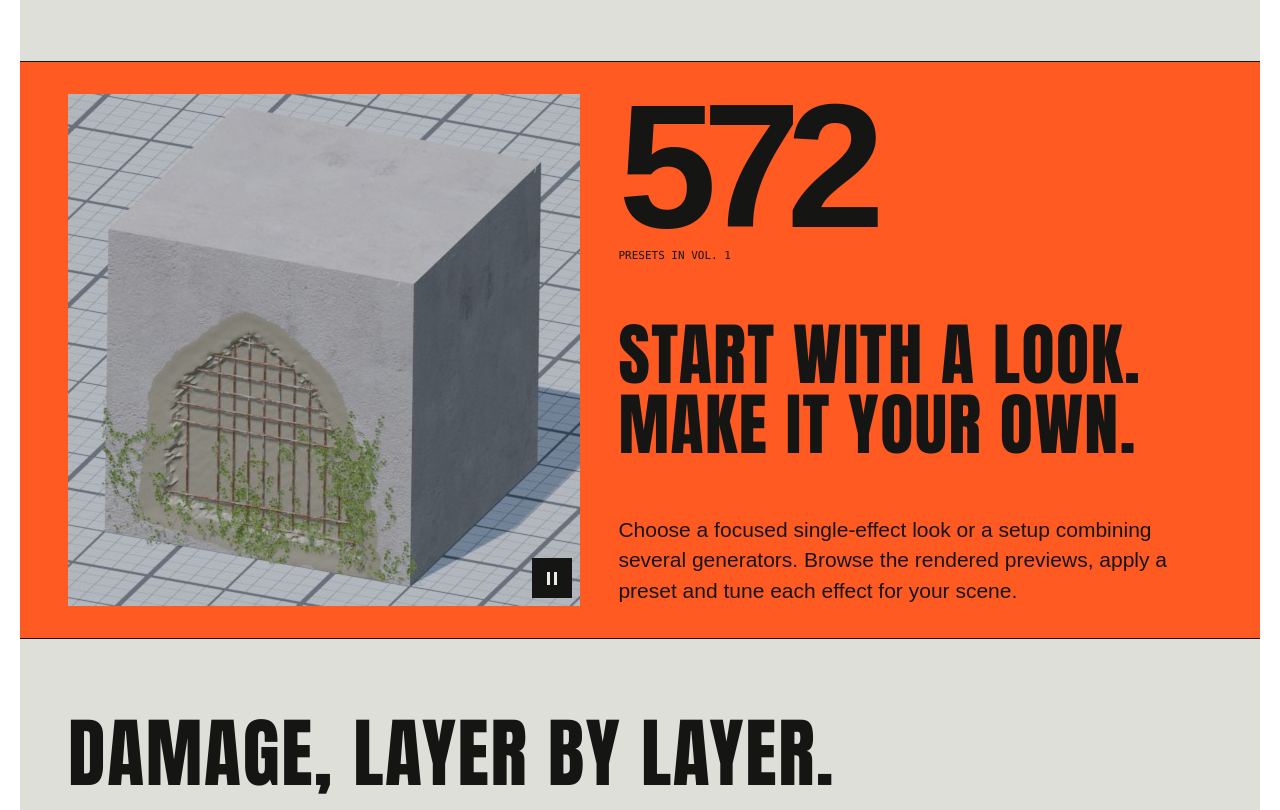
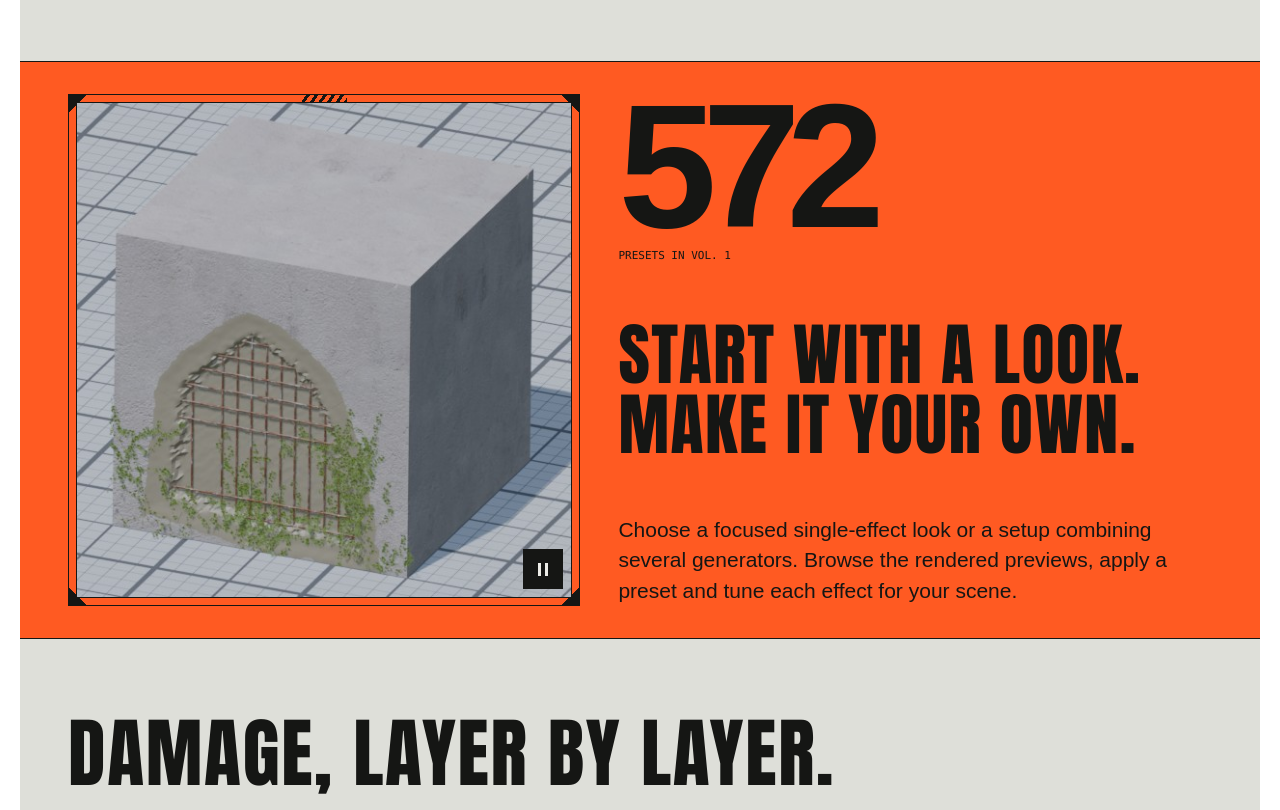
Before and after one commit to vladislavmaltsev3d/project_damage_page, a plain HTML site: page index.html in a window 1280 px wide. Shown: the part 8411-9221 px from the top of the page. Drawn offline with Linux system fonts and the light colour scheme.

Commit message:
Update index.html

```diff
--- a/index.html
+++ b/index.html
@@ -585,14 +585,25 @@
     .preset-label { margin-top: 9px; font: 11px/1.4 var(--mono); text-transform: uppercase; }
     #presets-title { grid-area: title; align-self: center; font-size: clamp(30px, 5.5vw, 68px); line-height: 1.04; }
     .preset-description { grid-area: description; align-self: end; font-size: clamp(14px, 1.65vw, 21px); line-height: 1.45; }
-    .preset-preview { grid-area: preview; align-self: start; position: relative; width: 100%; max-width: 512px; }
-    .preset-frames { display: grid; aspect-ratio: 1; background: var(--ink); overflow: hidden; }
+    .preset-preview {
+      --rim: clamp(5px, .65vw, 8px);
+      --corner-plate: var(--ink) 12px, transparent 12.5px;
+      grid-area: preview; align-self: start; position: relative; width: 100%; max-width: 512px;
+      border: 1px solid var(--ink); padding: var(--rim);
+      background:
+        linear-gradient(135deg, var(--corner-plate)) top left / 20px 20px no-repeat,
+        linear-gradient(225deg, var(--corner-plate)) top right / 20px 20px no-repeat,
+        linear-gradient(45deg, var(--corner-plate)) bottom left / 20px 20px no-repeat,
+        linear-gradient(315deg, var(--corner-plate)) bottom right / 20px 20px no-repeat,
+        repeating-linear-gradient(-55deg, var(--ink) 0 3px, transparent 3px 7px) top center / 46px var(--rim) no-repeat;
+    }
+    .preset-frames { display: grid; aspect-ratio: 1; background: var(--ink); outline: 1px solid var(--ink); overflow: hidden; }
     .preset-frames img { grid-area: 1 / 1; display: block; width: 100%; height: 100%; min-width: 0; min-height: 0; object-fit: contain; }
     .preset-frames img ~ img { opacity: 0; animation: preset-frame 10s step-end infinite; }
     @keyframes preset-frame { 0% { opacity: 1; } 10%, 100% { opacity: 0; } }
     .preset-preview input { position: absolute; opacity: 0; width: 1px; height: 1px; }
     .preset-preview label {
-      position: absolute; right: 8px; bottom: 8px; z-index: 1; display: grid; place-items: center;
+      position: absolute; right: calc(var(--rim) + 8px); bottom: calc(var(--rim) + 8px); z-index: 1; display: grid; place-items: center;
       width: 40px; height: 40px; background: var(--ink); color: var(--light); cursor: pointer;
     }
     .preset-preview label::before { content: ""; width: 10px; height: 13px; border-inline: 3px solid; }
```
